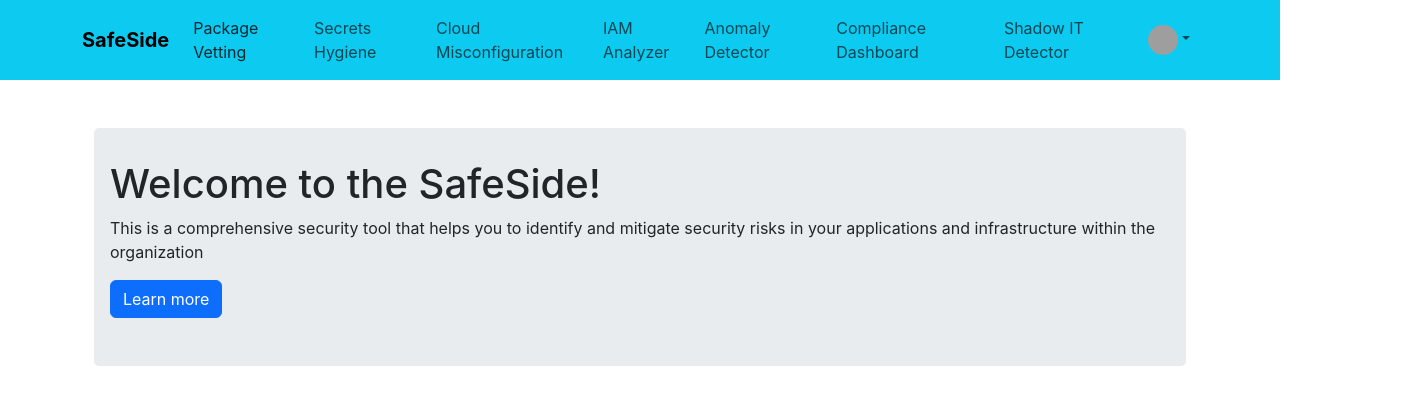
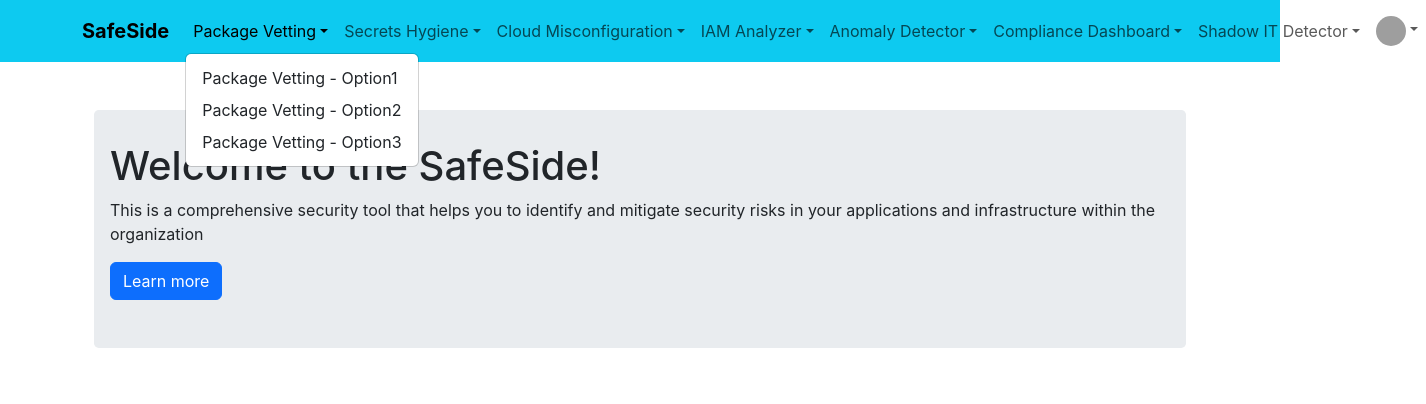
Before and after one commit to nithincp/SafeSide, a React (Create React App) app in the folder frontend/: page / in a window 1280 px wide. Both pictures are taken after a click on the button "Package Vetting". Shown: the top 404 px of the page, 1426 px wide, since content can reach past the window. Built offline with nearby package versions, Linux system fonts and the light colour scheme; grey boxes are pictures that could not be loaded.

Commit message:
Added dropdown menus for different modules in the Navbar

```diff
--- a/frontend/src/components/NavigationBar.js
+++ b/frontend/src/components/NavigationBar.js
@@ -1,48 +1,90 @@
-import React, { useState } from 'react';
-import { Navbar, Nav, Container, NavDropdown } from 'react-bootstrap';
-import { LinkContainer } from 'react-router-bootstrap';
-import { useSpring } from '@react-spring/web';
-import { animated } from '@react-spring/web';
+import React, { useState } from "react";
+import { Navbar, Nav, Container, NavDropdown } from "react-bootstrap";
+import { LinkContainer } from "react-router-bootstrap";
+import { useSpring } from "@react-spring/web";
+import { animated } from "@react-spring/web";
 
-const NavLink = ({ to, children }) => {
+const AnimatedNavItem = ({ to, children }) => {
   const [hover, setHover] = useState(false);
   const pop = useSpring({
-    transform: hover ? 'scale(1.1)' : 'scale(1)',
-    config: { tension: 300, friction: 10 }
+    transform: hover ? "scale(1.1)" : "scale(1)",
+    config: { tension: 300, friction: 10 },
   });
 
   return (
-    <LinkContainer to={to} onMouseEnter={() => setHover(true)} onMouseLeave={() => setHover(false)}>
-      <animated.div style={pop}>
-        <Nav.Link>{children}</Nav.Link>
+    <LinkContainer to={to}>
+      <animated.div
+        style={pop}
+        onMouseEnter={() => setHover(true)}
+        onMouseLeave={() => setHover(false)}
+      >
+        <NavDropdown.Item>{children}</NavDropdown.Item>
       </animated.div>
     </LinkContainer>
   );
 };
 
 const NavigationBar = () => {
+  const menuItems = [
+    "Package Vetting",
+    "Secrets Hygiene",
+    "Cloud Misconfiguration",
+    "IAM Analyzer",
+    "Anomaly Detector",
+    "Compliance Dashboard",
+    "Shadow IT Detector",
+  ];
+
+  const toKebabCase = (str) => str.toLowerCase().replace(/\s+/g, "-");
+
   return (
     <Navbar bg="info" variant="light" expand="lg">
       <Container>
-        <NavLink to="/">
+        <LinkContainer to="/">
           <Navbar.Brand className="fw-bold">SafeSide</Navbar.Brand>
-        </NavLink>
+        </LinkContainer>
         <Navbar.Toggle aria-controls="basic-navbar-nav" />
         <Navbar.Collapse id="basic-navbar-nav">
           <Nav className="me-auto">
-            <NavLink to="/package-vetting">Package Vetting</NavLink>
-            <NavLink to="/secrets-hygiene">Secrets Hygiene</NavLink>
-            <NavLink to="/cloud-misconfiguration">Cloud Misconfiguration</NavLink>
-            <NavLink to="/iam-analyzer">IAM Analyzer</NavLink>
-            <NavLink to="/anomaly-detector">Anomaly Detector</NavLink>
-            <NavLink to="/compliance-dashboard">Compliance Dashboard</NavLink>
-            <NavLink to="/shadow-it-detector">Shadow IT Detector</NavLink>
+            {menuItems.map((item) => {
+              const basePath = `/${toKebabCase(item)}`;
+              return (
+                <NavDropdown
+                  title={item}
+                  id={`nav-dropdown-${toKebabCase(item)}`}
+                  key={item}
+                >
+                  <AnimatedNavItem to={`${basePath}/option1`}>
+                    {item} - Option1
+                  </AnimatedNavItem>
+                  <AnimatedNavItem to={`${basePath}/option2`}>
+                    {item} - Option2
+                  </AnimatedNavItem>
+                  <AnimatedNavItem to={`${basePath}/option3`}>
+                    {item} - Option3
+                  </AnimatedNavItem>
+                </NavDropdown>
+              );
+            })}
           </Nav>
           <Nav>
-            <NavDropdown title={<img src="https://cdn-icons-png.flaticon.com/512/149/149071.png" width="30" height="30" alt="user" className="rounded-circle" />} id="basic-nav-dropdown">
+            <NavDropdown
+              title={
+                <img
+                  src="https://cdn-icons-png.flaticon.com/512/149/149071.png"
+                  width="30"
+                  height="30"
+                  alt="user"
+                  className="rounded-circle"
+                />
+              }
+              id="basic-nav-dropdown"
+            >
               <NavDropdown.Item href="#action/3.1">Account</NavDropdown.Item>
               <NavDropdown.Item href="#action/3.2">Setting</NavDropdown.Item>
-              <NavDropdown.Item href="#action/3.3">Dark/Light toggle</NavDropdown.Item>
+              <NavDropdown.Item href="#action/3.3">
+                Dark/Light toggle
+              </NavDropdown.Item>
               <NavDropdown.Divider />
               <NavDropdown.Item href="#action/3.4">Log out</NavDropdown.Item>
             </NavDropdown>
```
